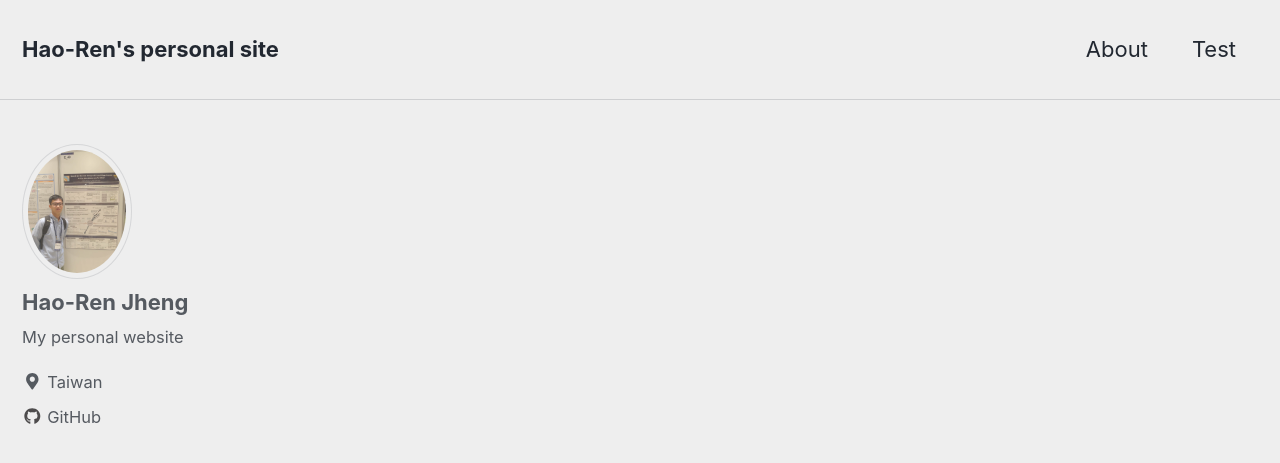
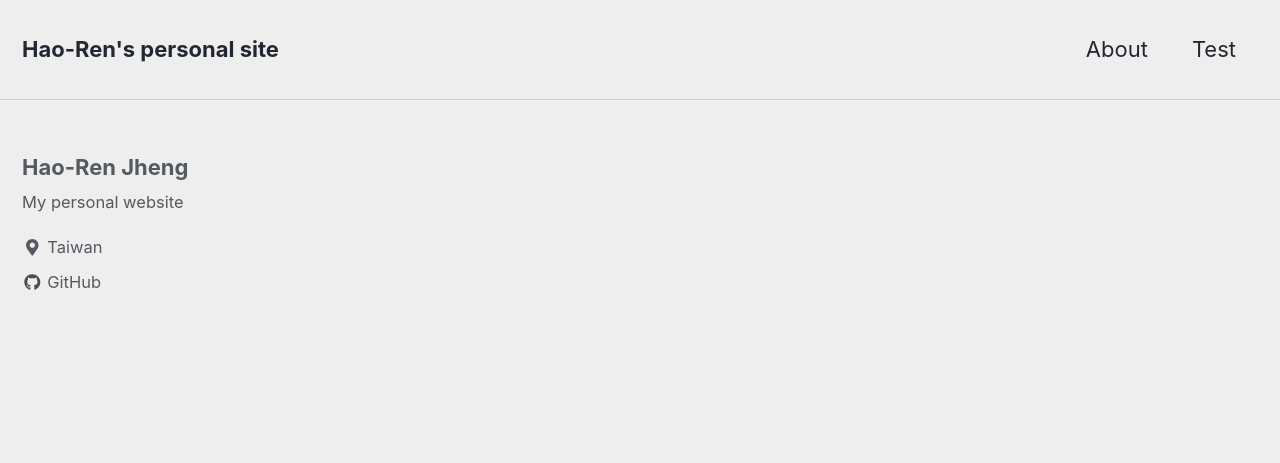
Before and after one commit to hrjheng/hrjheng.github.io, a Jekyll site: the page built from index.html, in a window 1280 px wide and 900 px high. Shown: the top 463 px of the window. Built offline with Jekyll 4.4.1, drawn with Linux system fonts in a browser that asks for light colours; nearby versions of some CDN libraries; the list of posts is cut into pages by our own code.

Commit message:
new commit

```diff
--- a/_config.yml
+++ b/_config.yml
@@ -85,7 +85,7 @@ analytics:
 # Site Author
 author:
   name             : "Hao-Ren Jheng"
-  avatar           : "/images/IMG_20180707_212427_041.jpg" # path of avatar image, e.g. "/assets/images/bio-photo.jpg"
+  avatar           : # "/images/IMG_20180707_212427_041.jpg" # path of avatar image, e.g. "/assets/images/bio-photo.jpg"
   bio              : "My personal website"
   location         : "Taiwan"
   email            :
```
